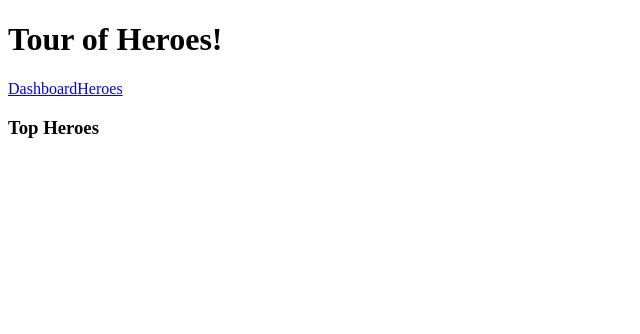
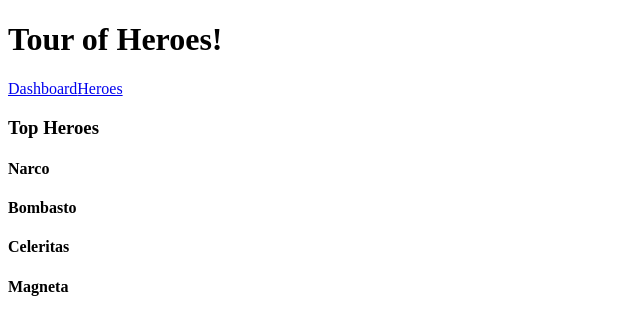
Before and after one commit to Ernie99/tt, an Angular app: page /dashboard in a window 1280 px wide. Shown: the top 334 px of the page, without its empty margins (0-640 px from the left). Built offline with nearby package versions, Linux system fonts and the light colour scheme.

Commit message:
add un-styled heroes dashboard

```diff
--- a/src/app/dashboard.component.ts
+++ b/src/app/dashboard.component.ts
@@ -1,23 +1,28 @@
 import { Component, OnInit } from '@angular/core';
+import {HeroService} from "./hero.service";
+import {Hero} from "./hero";
 
 @Component({
   selector: 'app-dashboard',
   template: `
 <h3>Top Heroes</h3>
-<!--<div class="grid grid-pad">-->
-  <!--<div *ngFor="let hero of heroes" class="col-1-4">-->
-    <!--<div class="module hero">-->
-      <!--<h4>{{hero.name}}</h4>-->
-    <!--</div>-->
-  <!--</div>-->
-<!--</div>-->
+<div class="grid grid-pad">
+  <div *ngFor="let hero of heroes" class="col-1-4">
+    <div class="module hero">
+      <h4>{{hero.name}}</h4>
+    </div>
+  </div>
+</div>
 `
 })
 export class DashboardComponent implements OnInit {
 
-  constructor() { }
+  heroes: Hero[] = [];
+
+  constructor(private heroService: HeroService) { }
 
   ngOnInit() {
+    this.heroService.getHeroes().then(heroes => this.heroes = heroes.slice(1, 5));
   }
 
 }
```
